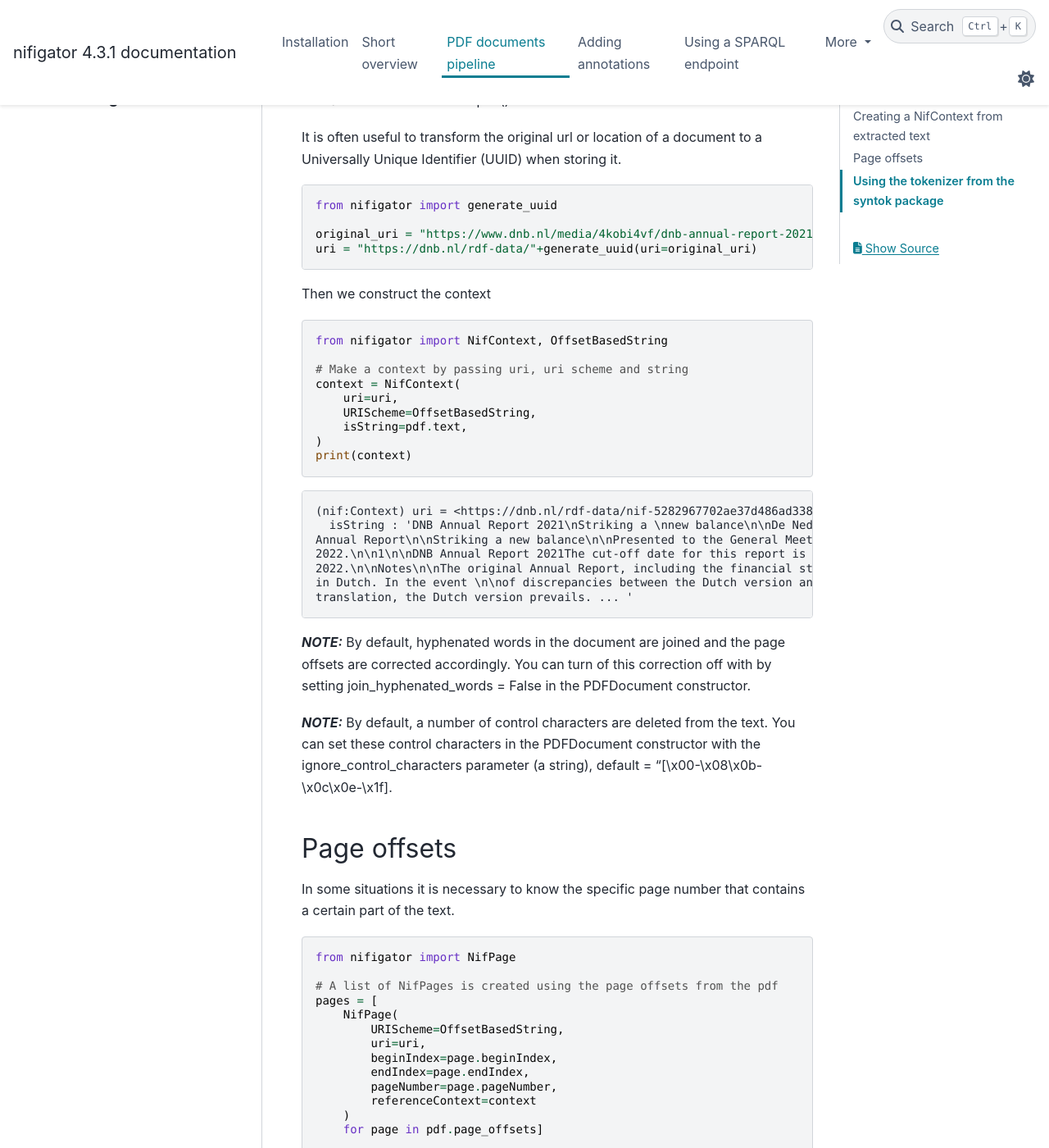
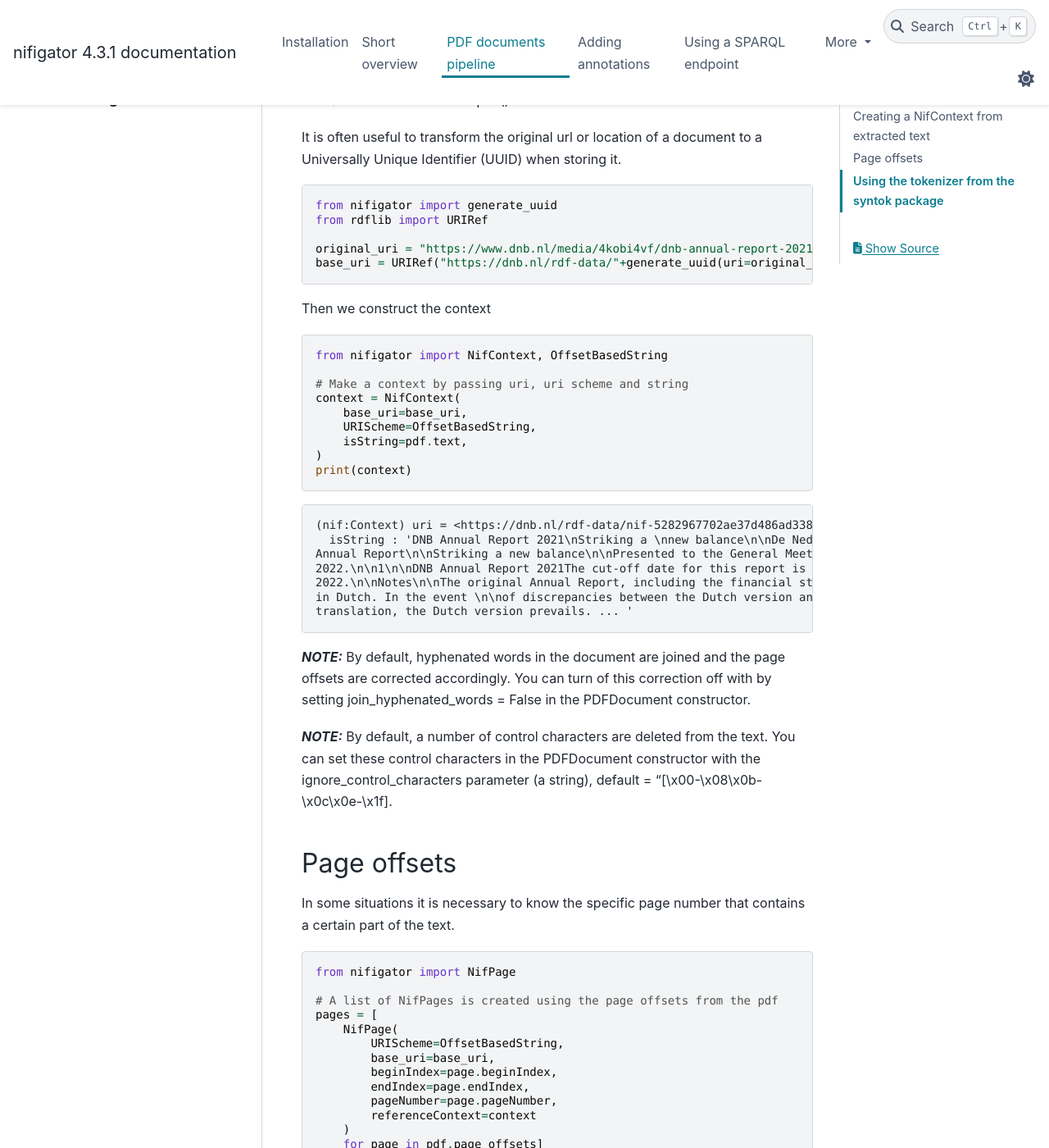
Before and after one commit to DeNederlandscheBank/nifigator, a Sphinx documentation site: the page built from docs/02_adding_document_data.md, in a window 1280 px wide and 1400 px high, scrolled down 559 px. Shown: the whole window at 82% size. Built offline with Sphinx 7.4.7 and the PyData theme 0.15.4, drawn with Linux system fonts in a browser that asks for light colours.

Commit message:
base uri added and docs changed accordingly

````diff
--- a/docs/02_adding_document_data.md
+++ b/docs/02_adding_document_data.md
@@ -33,9 +33,10 @@ It is often useful to transform the original url or location of a document to a
 
 ```python
 from nifigator import generate_uuid
+from rdflib import URIRef
 
 original_uri = "https://www.dnb.nl/media/4kobi4vf/dnb-annual-report-2021.pdf"
-uri = "https://dnb.nl/rdf-data/"+generate_uuid(uri=original_uri)
+base_uri = URIRef("https://dnb.nl/rdf-data/"+generate_uuid(uri=original_uri))
 ```
 
 Then we construct the context
@@ -45,7 +46,7 @@ from nifigator import NifContext, OffsetBasedString
 
 # Make a context by passing uri, uri scheme and string
 context = NifContext(
-    uri=uri,
+    base_uri=base_uri,
     URIScheme=OffsetBasedString,
     isString=pdf.text,
 )
@@ -53,7 +54,7 @@ print(context)
 ```
 
 ```console
-(nif:Context) uri = <https://dnb.nl/rdf-data/nif-5282967702ae37d486ad338b9771ca8f>
+(nif:Context) uri = <https://dnb.nl/rdf-data/nif-5282967702ae37d486ad338b9771ca8f&nif=context>
   isString : 'DNB Annual Report 2021\nStriking a \nnew balance\n\nDe Nederlandsche Bank N.V.\n2021
 Annual Report\n\nStriking a new balance\n\nPresented to the General Meeting on 16 March
 2022.\n\n1\n\nDNB Annual Report 2021The cut-off date for this report is 10 March
@@ -78,7 +79,7 @@ from nifigator import NifPage
 pages = [
     NifPage(
         URIScheme=OffsetBasedString,
-        uri=uri,
+        base_uri=base_uri,
         beginIndex=page.beginIndex,
         endIndex=page.endIndex,
         pageNumber=page.pageNumber,
````
Also changed, not shown: docs/01_short_overview.rst (+8 -8 lines), docs/03_adding_annotations.md (+4 -3 lines), docs/testcases.ipynb, 3 other files.
